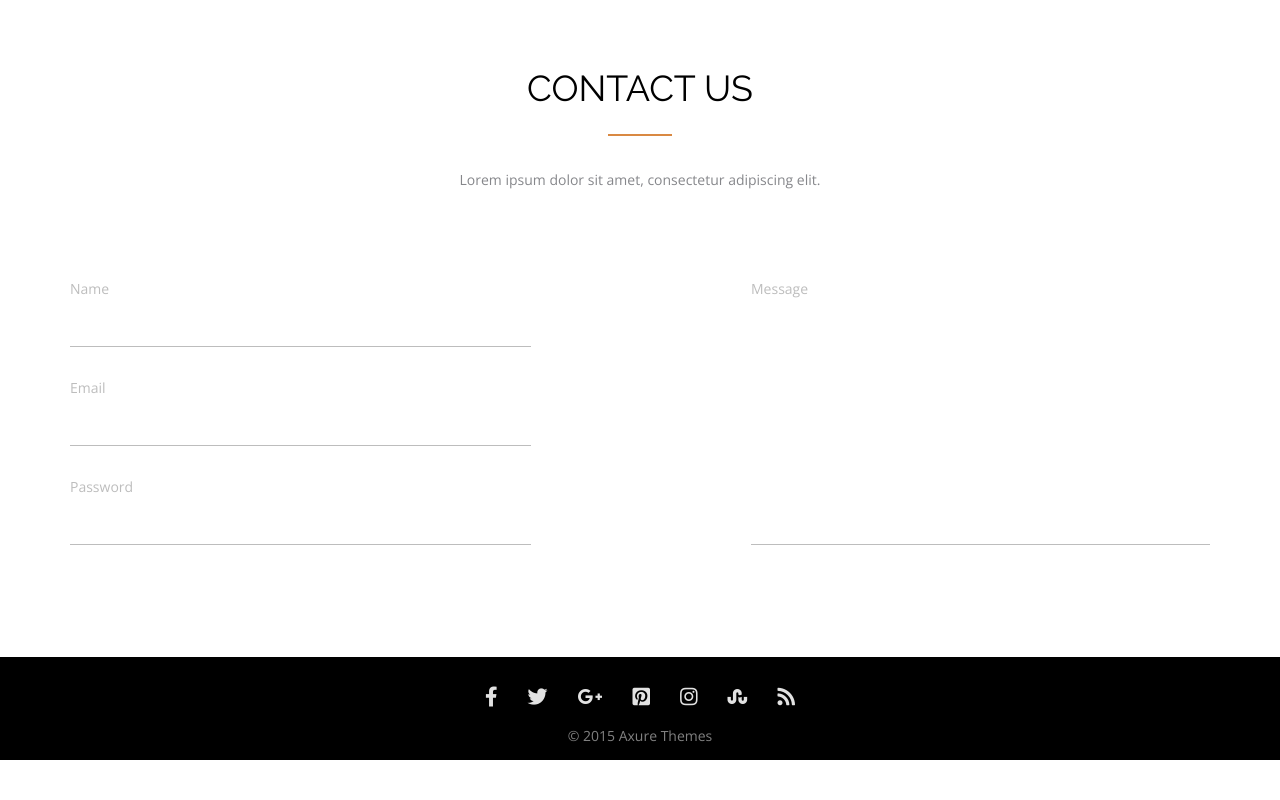
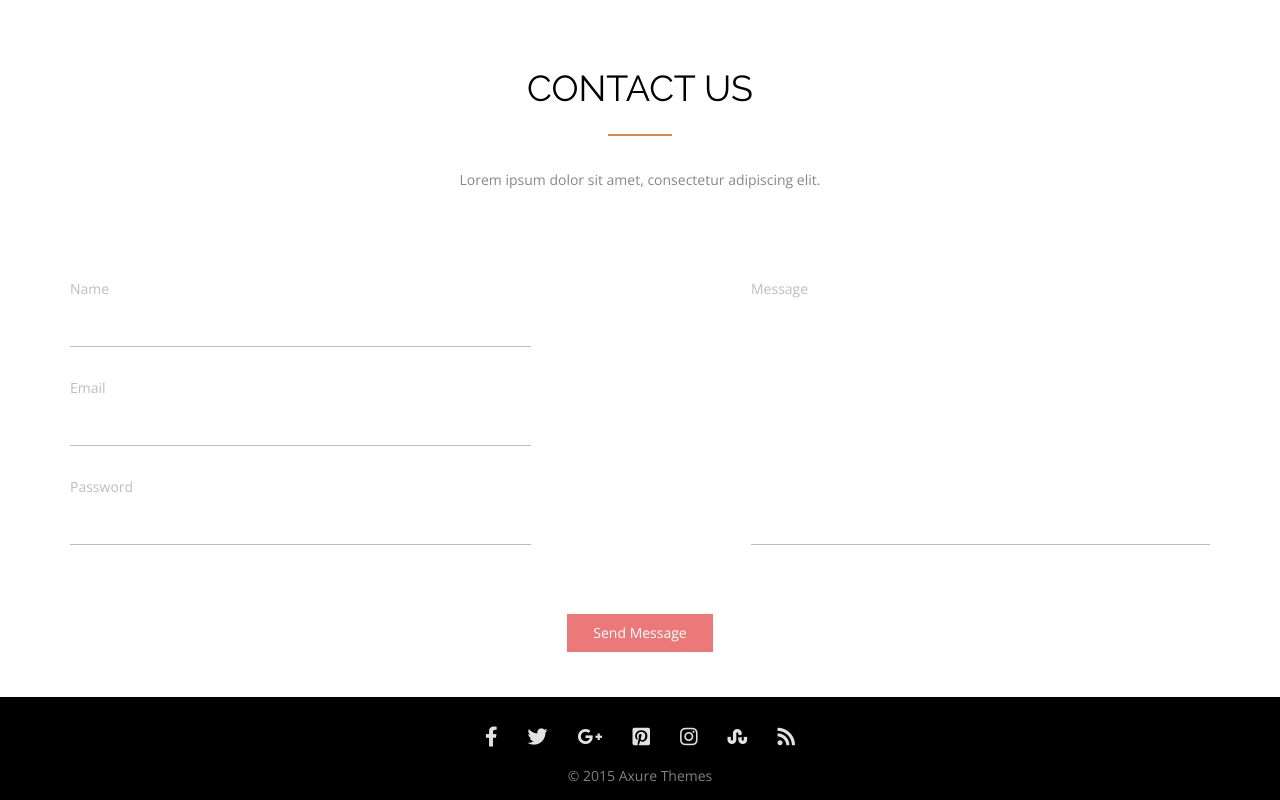
Before and after one commit to homihomka/FE08-wk-1-Vensko-Anastasia, a plain HTML site: page axit-template-markup/index.html in a window 1280 px wide. Shown: the part 2472-3272 px from the top of the page. Before the commit the page ends 3232 px from the top, so only its background shows below. Drawn offline with nearby package versions, Linux system fonts and the light colour scheme.

Commit message:
Add styles and murkup for feedback and contact blocks

```diff
--- a/axit-template-markup/css/blocks/btn.css
+++ b/axit-template-markup/css/blocks/btn.css
@@ -1,5 +1,7 @@
 .btn {
     display: inline-block;
+    cursor: pointer;
+    background-color: transparent;
     color: #fff;
     border: 1px solid #fff;
     padding: 11px 26px;
@@ -17,3 +19,14 @@
 .btn:active {
     opacity: 0.8;
 }
+
+.btn--pink {
+    background: #EC7979;
+    border: 1px solid #FFFFFF;
+}
+
+.btn--pink:hover,
+.btn--pink:focus {
+    background-color: #b83f3f;
+    color: #000;
+}
--- a/axit-template-markup/css/blocks/contact.css
+++ b/axit-template-markup/css/blocks/contact.css
@@ -6,7 +6,7 @@
 .contact__form {
     display: flex;
     margin-top: 90px;
-    margin-bottom: 68px;
+    flex-wrap: wrap;
 }
 
 .contact__user-massage-container {
@@ -38,3 +38,10 @@
 .contact__textarea {
     flex-grow: 1;
 }
+
+.contact__btn {
+    width: 100%;
+    display: flex;
+    justify-content: center;
+    margin-top: 68px;
+}
--- a/axit-template-markup/css/blocks/feedback.css
+++ b/axit-template-markup/css/blocks/feedback.css
@@ -6,4 +6,5 @@
 .feedback__reviews {
     display: flex;
     justify-content: space-between;
+    flex-wrap: wrap;
 }
--- a/axit-template-markup/index.html
+++ b/axit-template-markup/index.html
@@ -303,7 +303,7 @@
                 Lorem ipsum dolor sit amet, consectetur adipiscing elit.
             </p>
         </div>
-        <div class="contact__form">
+        <form action="#" method="post" class="contact__form">
             <div class="contact__user-data-container">
                 <div class="input contact__input">
                     <label class="input__label" for="name">Name</label>
@@ -324,7 +324,12 @@
                     <textarea class="input__textarea contact__textarea" name="message" id="message"></textarea>
                 </div>
             </div>
-        </div>
+            <div class="contact__btn">
+                <button type="submit" class="btn btn--pink">
+                    Send Message
+                </button>
+            </div>
+        </form>
 </section>
 
 <footer class="footer">
```
